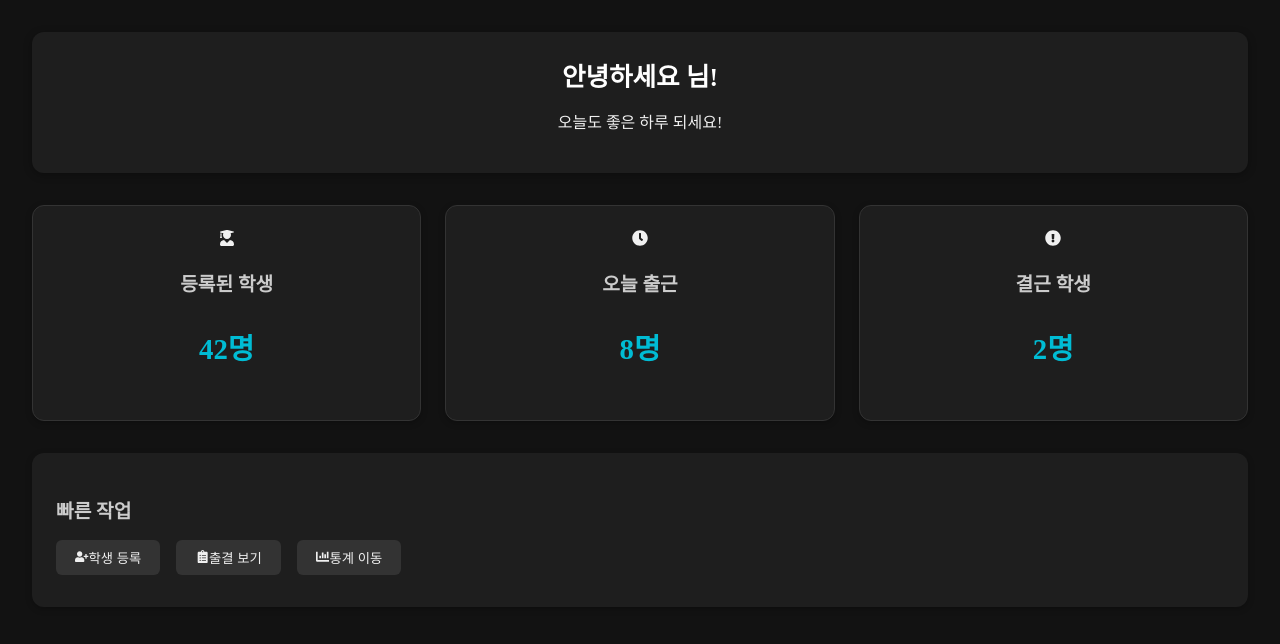
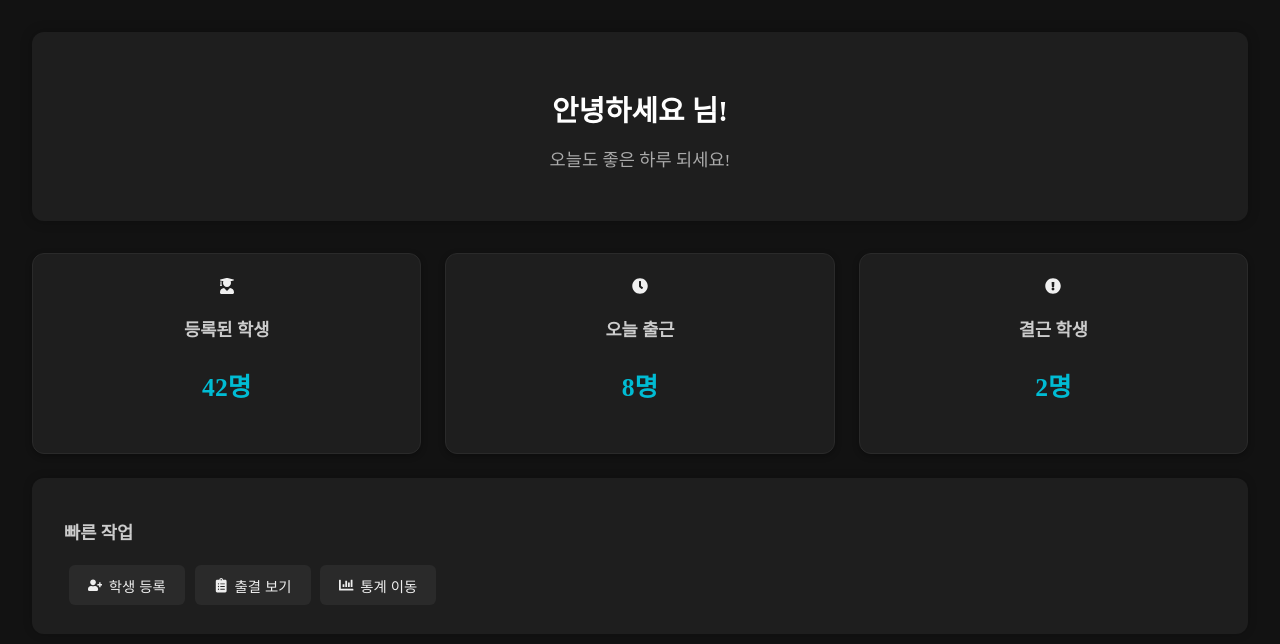
Before and after one commit to SHP-0701/student-manage-app, a Next.js app: page /dashboard/DashboardHome in a window 1280 px wide. Shown: the top 644 px of the page. Built offline with nearby package versions, Linux system fonts and the light colour scheme.

Commit message:
/DashboardHome 디자인 완료

```diff
--- a/styles/Dashboard.module.css
+++ b/styles/Dashboard.module.css
@@ -6,35 +6,41 @@
 }
 
 .welcomeBox {
+  background-color: #1e1e1e;
+  padding: 2rem 3rem;
+  border-radius: 12px;
+  text-align: center;
+  box-shadow: 0 0 12px rgba(0, 0, 0, 0.25);
   margin-bottom: 2rem;
-  background-color: #1e1e1e;
-  padding: 1.5rem 2rem;
-  border-radius: 12px;
-  box-shadow: 0 2px 8px rgba(0, 0, 0, 0.3);
-  text-align: center;
 }
 
 .welcomeBox h2 {
-  margin: 0;
-  font-size: 1.6rem;
+  margin-bottom: 0.5rem;
+  font-size: 1.8rem;
   color: #fff;
+}
+
+.welcomeBox p {
+  color: #aaa;
+  font-size: 1.1rem;
 }
 
 .summaryCards {
   display: flex;
   gap: 1.5rem;
-  margin-bottom: 2rem;
+  margin-bottom: 1.5rem;
 }
 
 .card {
   flex: 1;
   background-color: #1e1e1e;
-  padding: 1.5rem;
   border-radius: 12px;
+  padding: 1.5rem 1rem;
   text-align: center;
-  box-shadow: 0 2px 6px rgba(0, 0, 0, 0.25);
-  border: 1px solid #333;
+  box-shadow: 0 2px 6px rgba(0, 0, 0, 0.3);
   transition: transform 0.2s ease;
+  border: 1px solid #2a2a2a;
+  min-height: 150px;
 }
 
 .card:hover {
@@ -42,42 +48,45 @@
 }
 
 .card h3 {
-  margin-bottom: 0.5rem;
-  font-size: 1.2rem;
+  margin-bottom: 0.25rem;
+  font-size: 1.1rem;
   color: #ccc;
 }
 
 .card p {
-  font-size: 1.8rem;
+  font-size: 1.6rem;
   font-weight: bold;
   color: #00bcd4;
 }
 
 .quickActions {
   background-color: #1e1e1e;
-  padding: 1.5rem;
+  padding: 1.5rem 2rem;
   border-radius: 12px;
-  box-shadow: 0 2px 6px rgba(0, 0, 0, 0.25);
+  box-shadow: 0 0 10px rgba(0, 0, 0, 0.2);
 }
 
 .quickActions h3 {
   margin-bottom: 1rem;
-  font-size: 1.2rem;
+  font-size: 1.1rem;
   color: #ccc;
 }
 
 .quickActions button {
-  margin-right: 1rem;
-  margin-bottom: 0.5rem;
-  padding: 0.5rem 1.2rem;
+  margin: 0.3rem;
+  padding: 0.6rem 1.2rem;
   border: none;
   border-radius: 6px;
-  background-color: #333;
-  color: #f0f0f0;
+  background-color: #2a2a2a;
+  color: #eee;
   cursor: pointer;
-  transition: background-color 0.2s ease;
+  font-size: 0.9rem;
+  display: inline-flex;
+  align-items: center;
+  gap: 0.4rem;
 }
 
 .quickActions button:hover {
-  background-color: #555;
+  background-color: #333333;
+  color: #f0f0f0;
 }
```
